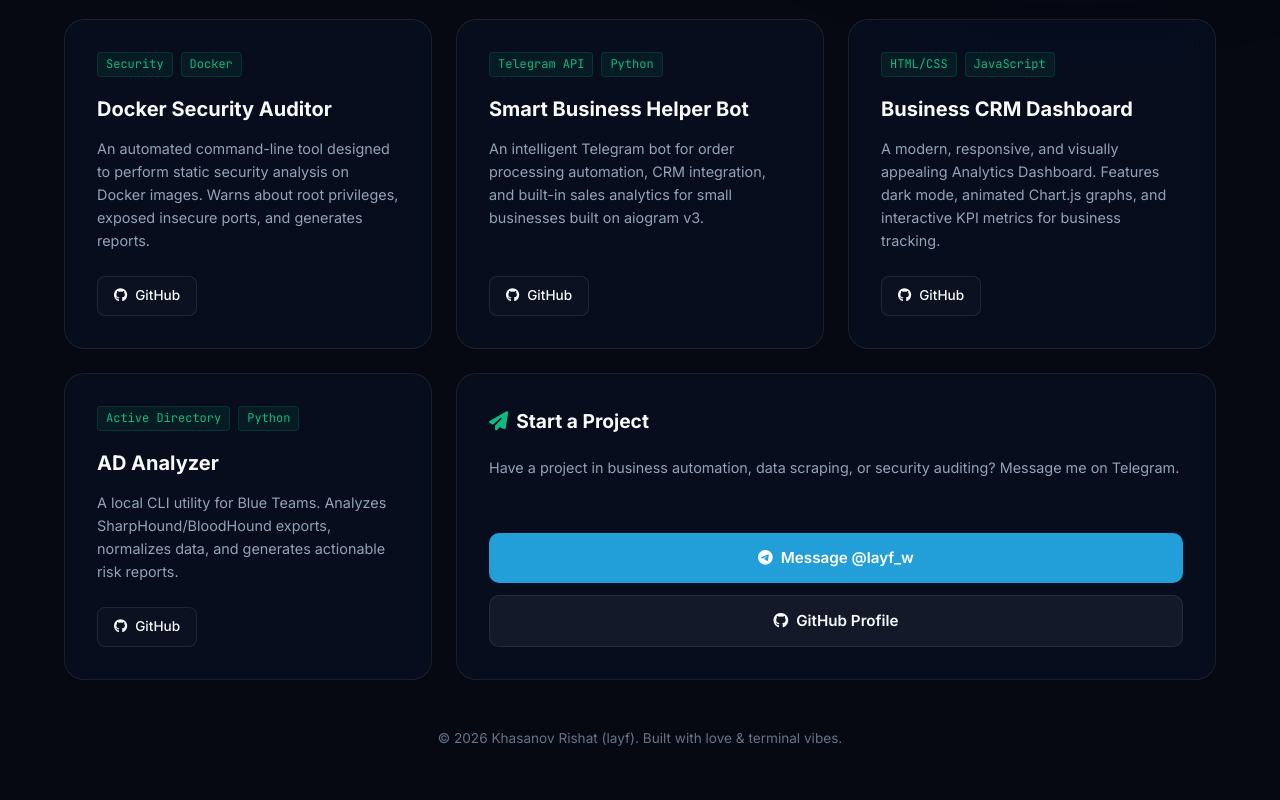
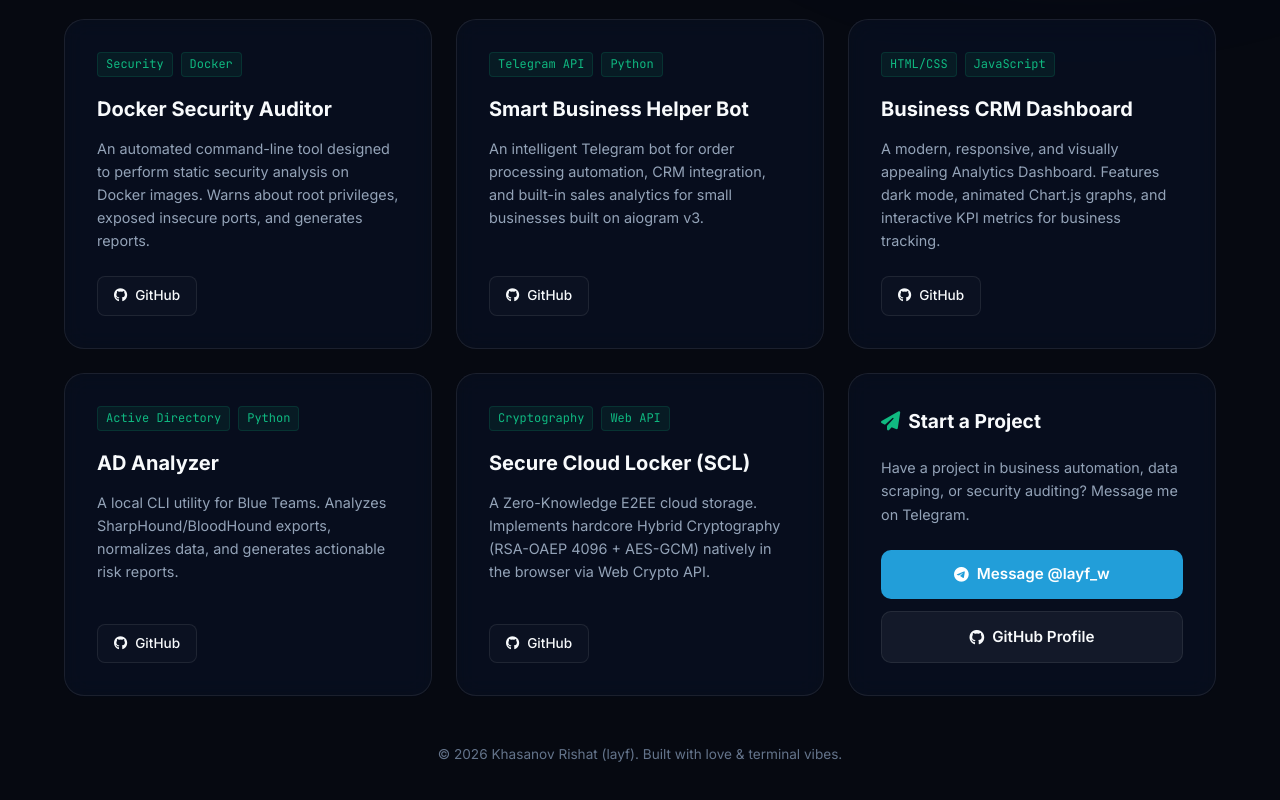
Before and after one commit to layf-dev/layf-dev.github.io, a plain HTML site: page index.html in a window 1280 px wide. Shown: the part 1212-2012 px from the top of the page. Drawn offline with Linux system fonts and the light colour scheme.

Commit message:
Add SCL project to portfolio

```diff
--- a/index.html
+++ b/index.html
@@ -200,8 +200,21 @@
                 </div>
             </article>
 
+            <!-- PROJECT 5 -->
+            <article class="bento-item project-card animate-fade-in" style="animation-delay: 0.65s;">
+                <div class="project-tags">
+                    <span class="tag">Cryptography</span>
+                    <span class="tag">Web API</span>
+                </div>
+                <h3 class="project-name">Secure Cloud Locker (SCL)</h3>
+                <p class="project-desc">A Zero-Knowledge E2EE cloud storage. Implements hardcore Hybrid Cryptography (RSA-OAEP 4096 + AES-GCM) natively in the browser via Web Crypto API.</p>
+                <div class="project-links">
+                    <a href="https://github.com/layf-dev/secure-cloud-locker" target="_blank" rel="noopener" class="proj-link"><i class="fa-brands fa-github"></i> GitHub</a>
+                </div>
+            </article>
+
             <!-- CONTACT CARD (Medium / Full width on mobile) -->
-            <section class="bento-item contact-card animate-fade-in" id="contacts" style="grid-column: span 2; animation-delay: 0.65s;">
+            <section class="bento-item contact-card animate-fade-in" id="contacts" style="animation-delay: 0.7s;">
                 <div class="contact-header">
                     <h2 class="card-title"><i class="fa-solid fa-paper-plane"></i> Start a Project</h2>
                     <p class="contact-desc">Have a project in business automation, data scraping, or security auditing? Message me on Telegram.</p>
```
